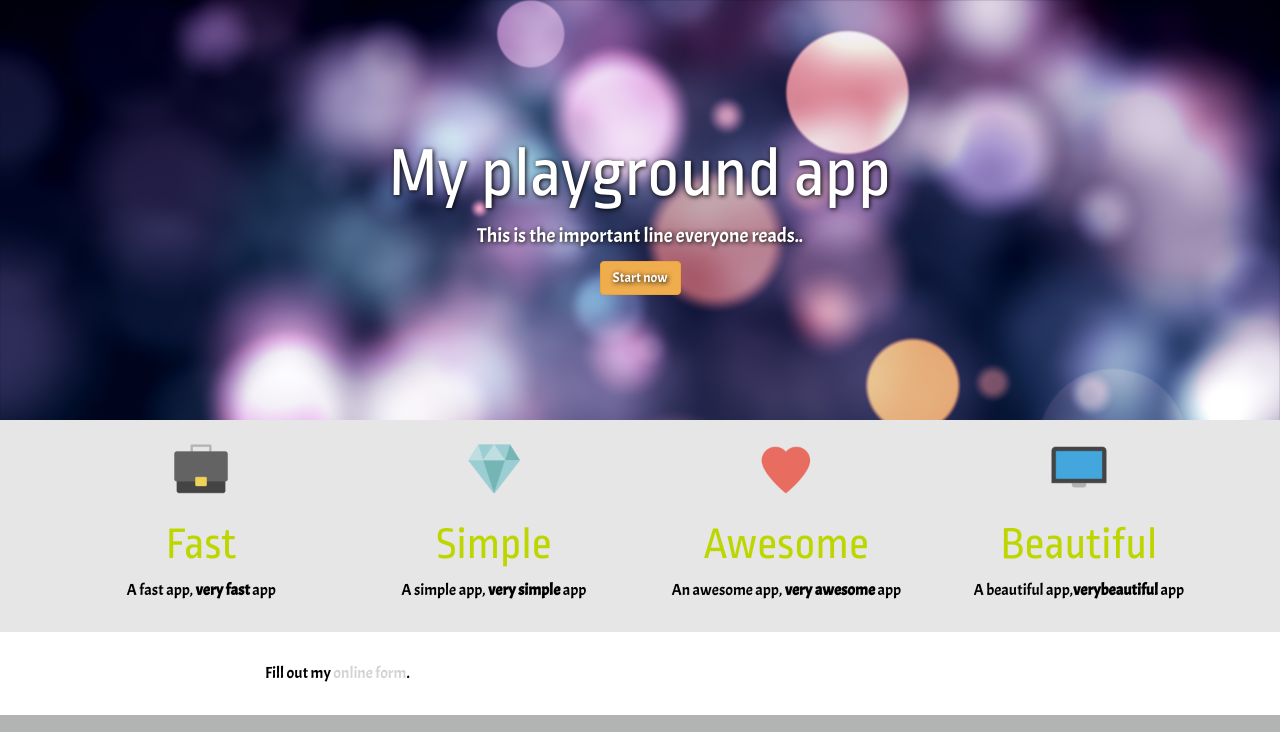
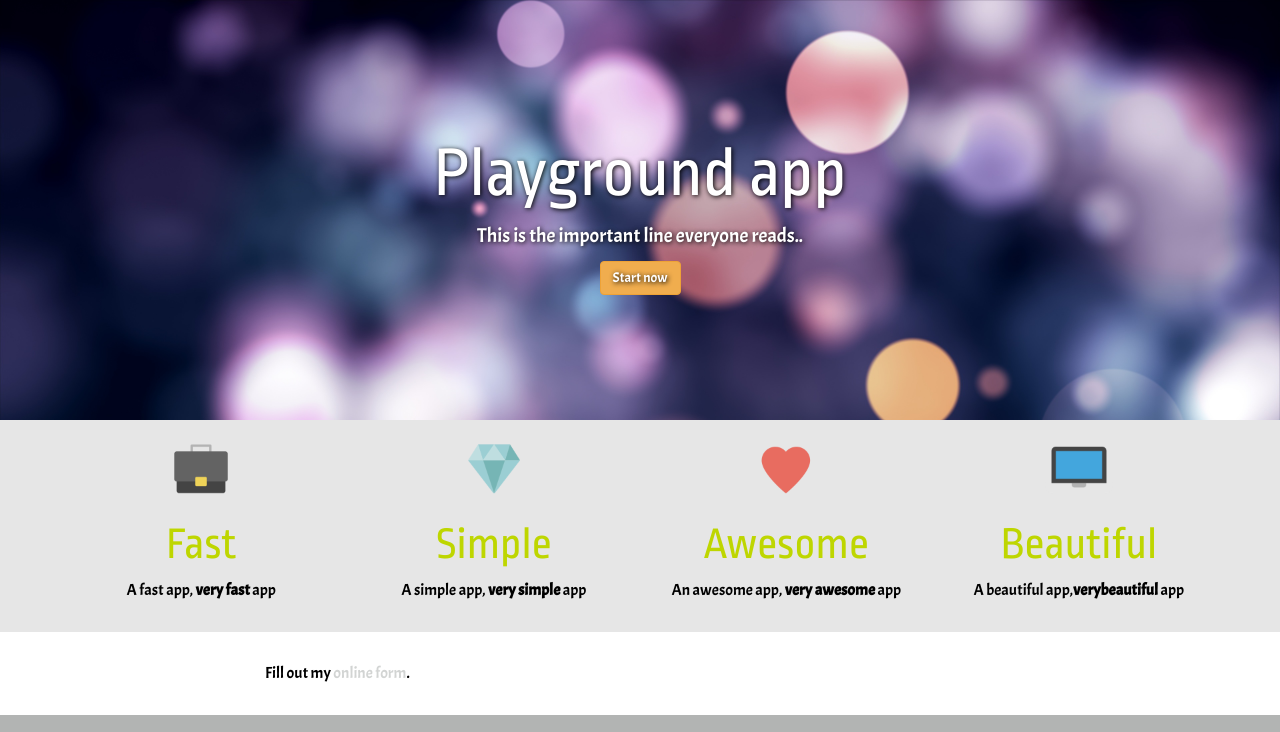
Before and after one commit to LaurineSk/Landing-Page-, a plain HTML site: page index.html in a window 1280 px wide. Shown: the top 732 px of the page. Drawn offline with nearby package versions, Linux system fonts and the light colour scheme; a script that the page names is missing.

Commit message:
Laurine
Change Title

```diff
--- a/index.html
+++ b/index.html
@@ -16,7 +16,7 @@
 
   <body>
     <div id="banner">
-      <h1>My playground app</h1>
+      <h1>Playground app</h1>
       <p>This is the important line everyone reads..</p>
       <p>
         <a href="#" class="btn btn-warning">Start now</a>
```
